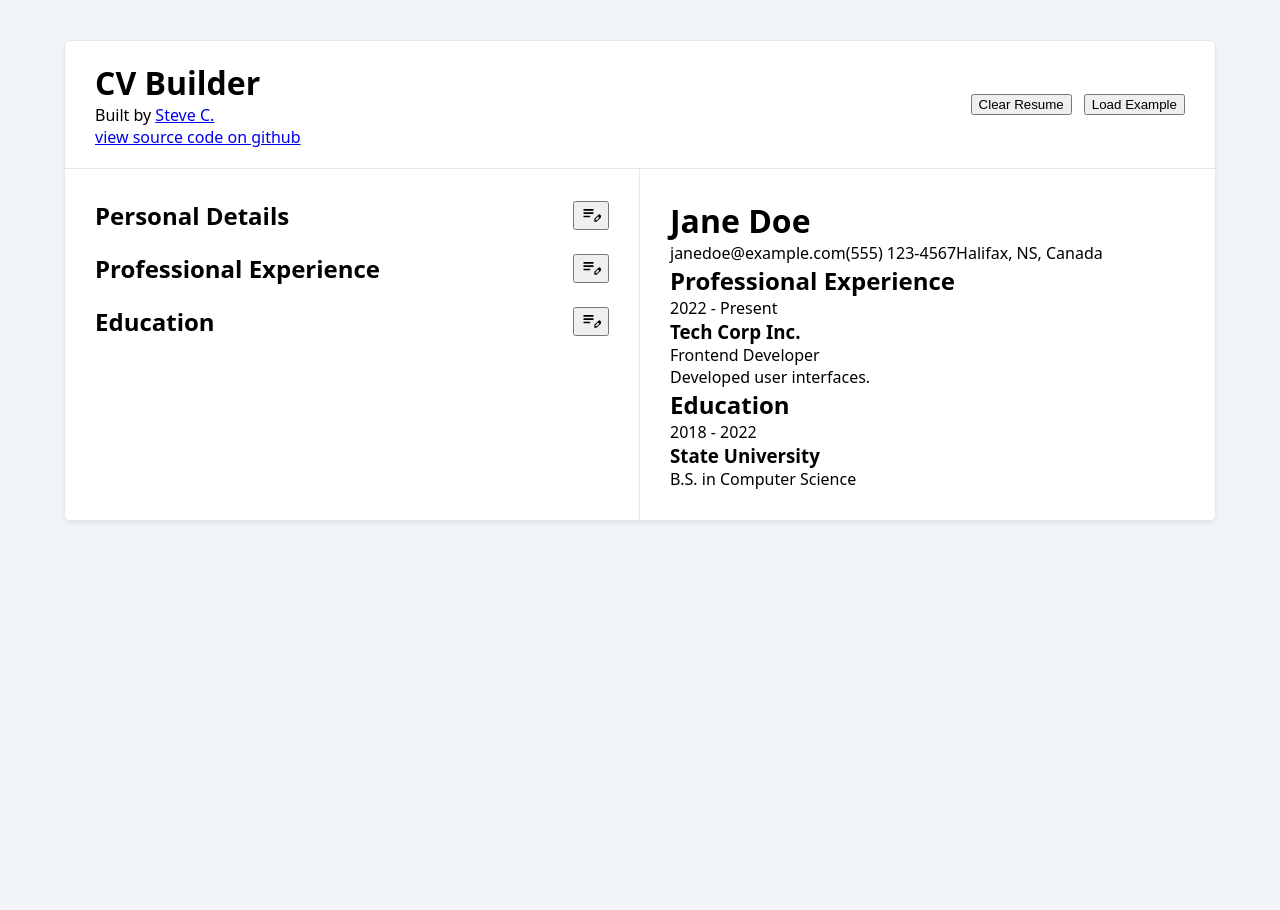
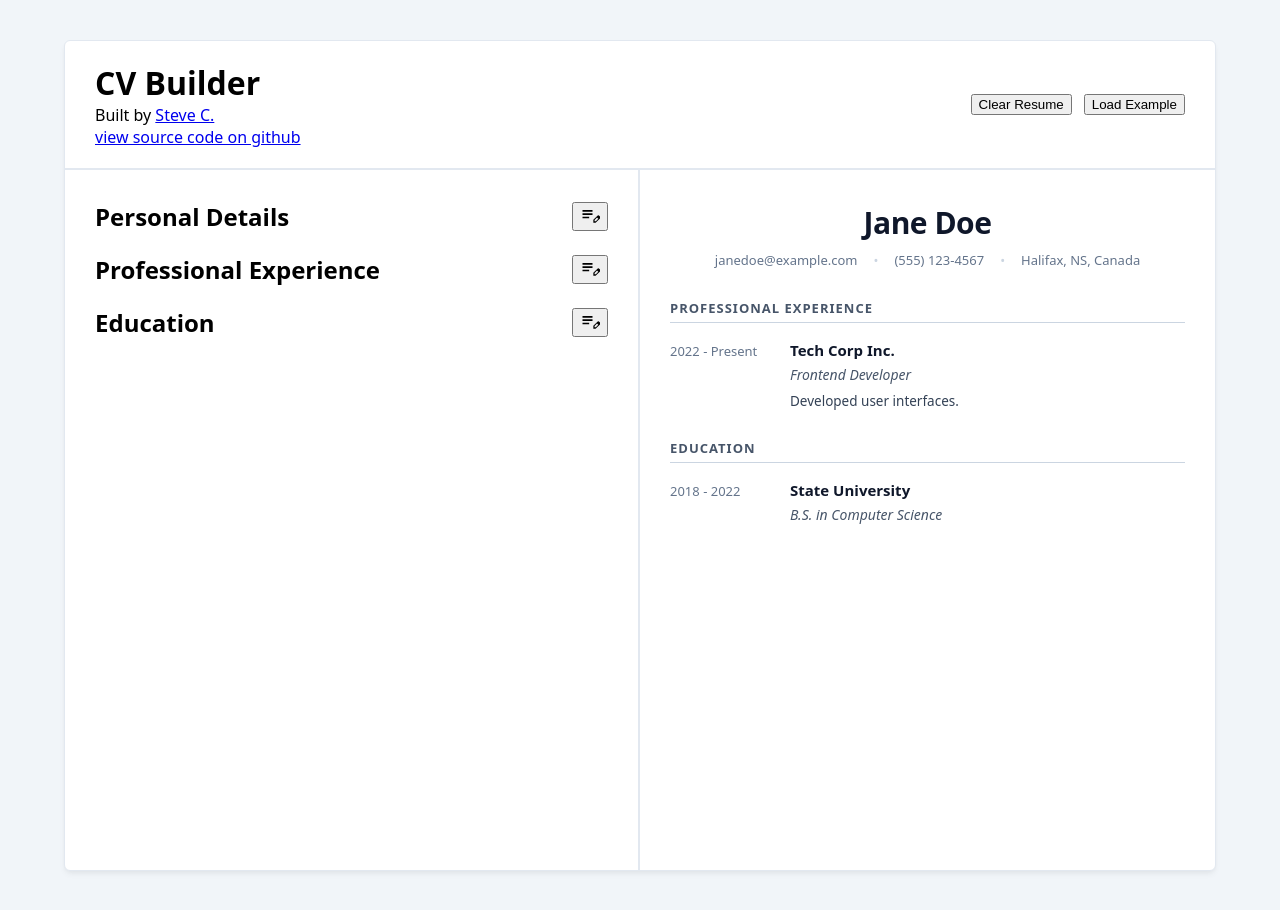
Before and after one commit to stevec-afk/cv-builder, a React (Vite) app: page / in a window 1280 px wide. Before the commit the page ends 800 px from the top, so only its background shows below. Built offline with nearby package versions, Linux system fonts and the light colour scheme.

Commit message:
Basic preview styles

```diff
--- a/src/components/Preview.css
+++ b/src/components/Preview.css
@@ -1,10 +1,89 @@
-/* .preview-column {
-  flex: 1 1 45%;
-  width: 100%;
-  height: 100%;
-  max-width: calc(88vh * 0.7071);
-  min-width: 450px;
+.preview-column {
+  color: #1e293b;
+  line-height: 1.5;
+}
+
+.preview-header-block {
+  text-align: center;
+  margin-bottom: 28px;
+}
+
+.preview-header-block h1 {
+  font-size: 30px;
+  font-weight: 700;
+  letter-spacing: -0.5px;
+  color: #0f172a;
+  margin-bottom: 6px;
+}
+
+.contact-details-row {
   display: flex;
-  flex-direction: column;
-  box-sizing: border-box;
-} */
+  justify-content: center;
+  align-items: center;
+  gap: 16px;
+  font-size: 13px;
+  color: #64748b;
+}
+
+.contact-details-row span:not(:last-child)::after {
+  content: "•";
+  margin-left: 16px;
+  color: #cbd5e1;
+}
+
+.preview-section {
+  margin-bottom: 28px;
+}
+
+.preview-section h2 {
+  font-size: 13px;
+  font-weight: 600;
+  text-transform: uppercase;
+  letter-spacing: 1px;
+  color: #475569;
+  padding-bottom: 4px;
+  border-bottom: 1px solid #cbd5e1;
+  margin-bottom: 16px;
+}
+
+.preview-item-row {
+  display: flex;
+  flex-direction: row;
+  margin-bottom: 20px;
+}
+
+.preview-item-row:last-child {
+  margin-bottom: 0;
+}
+
+.meta-date-column {
+  flex: 0 0 120px;
+  font-size: 13px;
+  color: #64748b;
+  font-weight: 500;
+  padding-top: 3px;
+}
+
+.content-details-column {
+  flex: 1;
+}
+
+.content-details-column h3 {
+  font-size: 15px;
+  font-weight: 600;
+  color: #0f172a;
+  margin-bottom: 2px;
+}
+
+.sub-title-text {
+  font-size: 14px;
+  font-style: italic;
+  color: #475569;
+  margin-bottom: 6px;
+}
+
+.description-text {
+  font-size: 13.5px;
+  color: #334155;
+  white-space: pre-wrap;
+}
--- a/src/index.css
+++ b/src/index.css
@@ -36,6 +36,7 @@ p {
     0 2px 4px -1px rgba(0, 0, 0, 0.03);
   display: flex;
   flex-direction: column;
+  height: 22cm;
 }
 
 .global-header-bar {
@@ -43,7 +44,7 @@ p {
   justify-content: space-between;
   align-items: center;
   padding: 20px 30px;
-  border-bottom: 1px solid #e2e8f0;
+  border-bottom: 2px solid #e2e8f0;
 }
 
 .header-actions-group {
@@ -54,14 +55,16 @@ p {
 .app-layout {
   display: flex;
   flex-direction: row;
+  flex-grow: 1;
 }
 
 .form-container-column {
-  border-right: 1px solid #e2e8f0;
+  border-right: 2px solid #e2e8f0;
   width: 50%;
   flex-shrink: 0;
   padding: 30px;
 }
+
 .preview-column {
   width: 50%;
   flex-shrink: 0;
```
